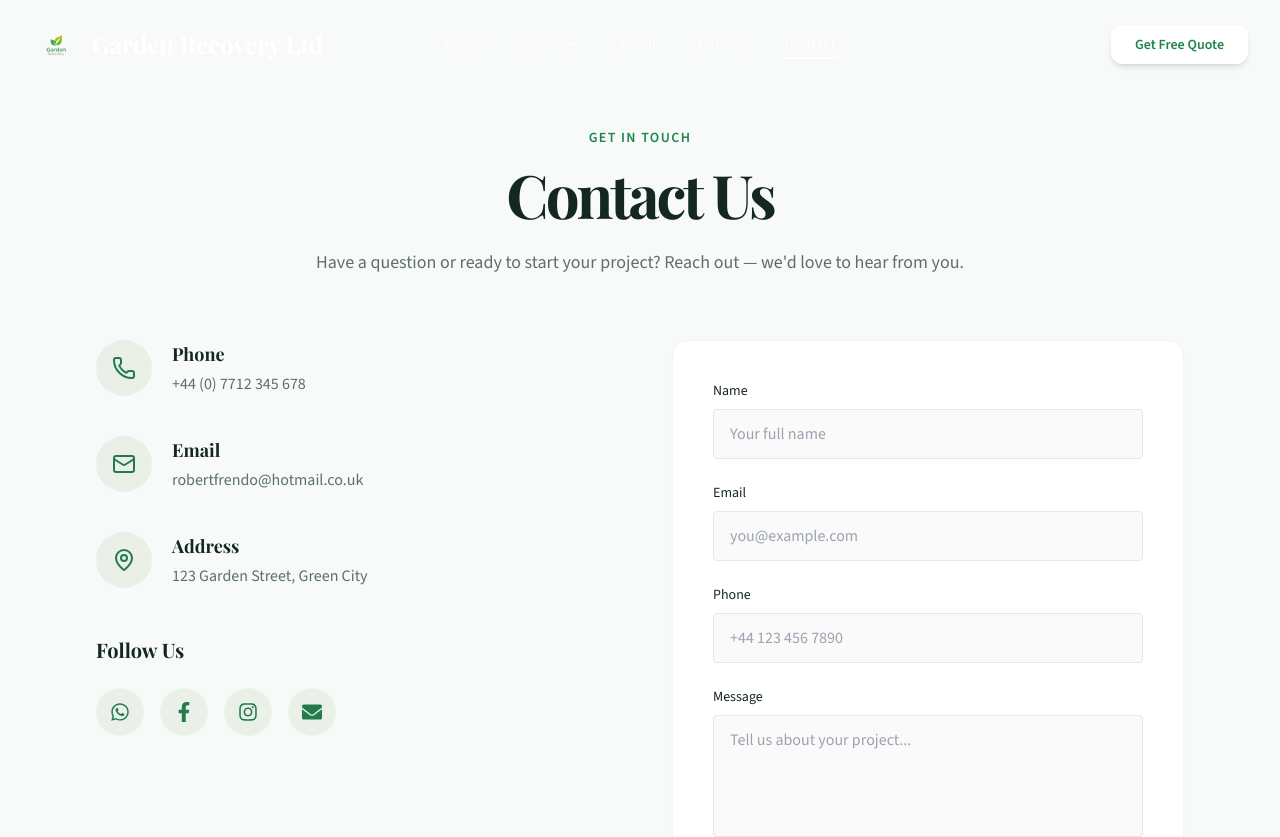
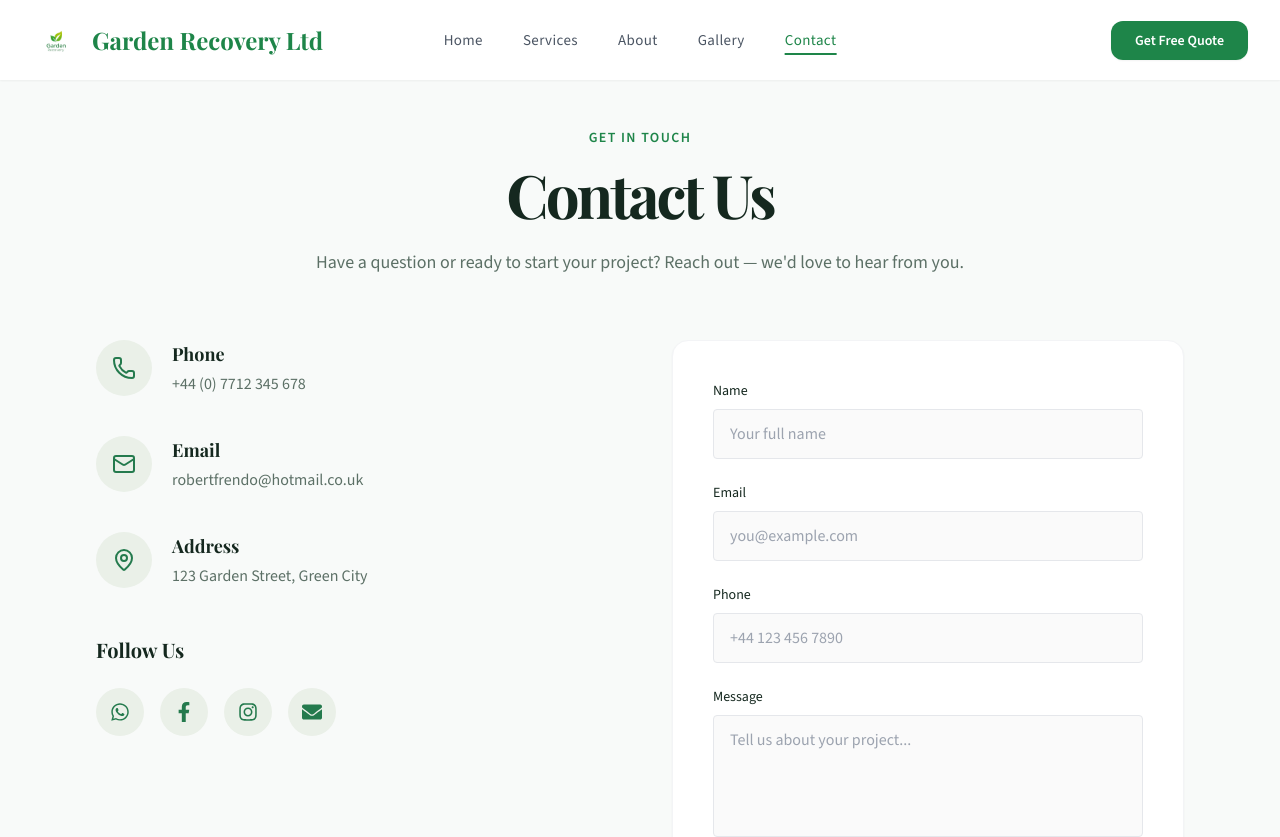
Before and after one commit to Sivakumarraj/Garden-Recovery-Ltd, a React (Vite) app in the folder client/: page /contact in a window 1280 px wide. Shown: the top 837 px of the page. Built offline with nearby package versions, Linux system fonts and the light colour scheme.

Commit message:
Update Navbar route colors, Hero typography, and VideoSection autoplay

```diff
--- a/client/src/components/common/Navbar.jsx
+++ b/client/src/components/common/Navbar.jsx
@@ -25,11 +25,14 @@ const Navbar = () => {
 
   const isActive = (path) => location.pathname === path
 
+  const isHomePage = location.pathname === '/'
+  const isDarkNav = isHomePage && !scrolled // True only on Home page at the top
+
   return (
     <nav className={`fixed w-full z-50 transition-all duration-500 ${
       scrolled
-        ? 'bg-white/80 backdrop-blur-xl border-b border-gray-100 py-3 shadow-sm'
-        : 'bg-transparent py-5'
+        ? 'bg-white/90 backdrop-blur-xl border-b border-gray-100 py-3 shadow-sm'
+        : isHomePage ? 'bg-transparent py-5' : 'bg-white/90 backdrop-blur-xl py-4 shadow-sm'
     }`}>
       <div className="container-custom">
         <div className="flex justify-between items-center relative">
@@ -37,7 +40,7 @@ const Navbar = () => {
           <Link to="/" className="flex items-center relative z-10">
             <img src="/logo.png" alt="Garden Recovery Logo" className="h-10 md:h-12 w-auto" />
             <span className={`ml-3 font-display font-bold text-xl md:text-2xl transition-colors duration-300 ${
-              scrolled ? 'text-primary' : 'text-white'
+              isDarkNav ? 'text-white' : 'text-primary'
             }`}>
               Garden Recovery Ltd
             </span>
@@ -51,14 +54,14 @@ const Navbar = () => {
                 to={link.path}
                 className={`text-[15px] font-medium tracking-wide transition-all duration-300 relative group ${
                   isActive(link.path)
-                    ? scrolled ? 'text-primary' : 'text-white'
-                    : scrolled ? 'text-gray-600 hover:text-primary' : 'text-white/80 hover:text-white'
+                    ? isDarkNav ? 'text-white' : 'text-primary'
+                    : isDarkNav ? 'text-white/80 hover:text-white' : 'text-gray-600 hover:text-primary'
                 }`}
               >
                 {link.label}
                 <span className={`absolute -bottom-1 left-0 w-0 h-0.5 transition-all duration-300 ${
                   isActive(link.path) ? 'w-full' : 'group-hover:w-full'
-                } ${scrolled ? 'bg-primary' : 'bg-white'}`}></span>
+                } ${isDarkNav ? 'bg-white' : 'bg-primary'}`}></span>
               </Link>
             ))}
           </div>
@@ -66,16 +69,16 @@ const Navbar = () => {
           {/* CTA Button - Right */}
           <div className="hidden lg:block relative z-10">
             <Link to="/contact" className={`btn-primary px-6 py-2.5 text-sm ${
-              !scrolled && 'bg-white text-primary border-none hover:bg-gray-100 shadow-md'
+              isDarkNav && 'bg-white text-primary border-none hover:bg-gray-100 shadow-md'
             }`}>
               Get Free Quote
             </Link>
           </div>
 
           <button
-            className="lg:hidden text-2xl relative z-10"
+            className="lg:hidden text-2xl relative z-10 transition-colors duration-300"
             onClick={() => setIsOpen(!isOpen)}
-            style={{ color: scrolled ? '#1E8449' : 'white' }}
+            style={{ color: isDarkNav ? 'white' : '#1E8449' }}
           >
             {isOpen ? <HiX /> : <HiMenu />}
           </button>
--- a/client/src/components/home/VideoSection.jsx
+++ b/client/src/components/home/VideoSection.jsx
@@ -1,13 +1,51 @@
-import { motion } from 'framer-motion'
+import { useRef, useEffect } from 'react'
+import { motion, useInView } from 'framer-motion'
 import SectionTitle from '../common/SectionTitle'
-import { FaPlay } from 'react-icons/fa'
+
+// Individual Video Component that handles its own Intersection Observer
+const ScrollVideo = ({ video, index }) => {
+  const videoRef = useRef(null)
+  const isInView = useInView(videoRef, { amount: 0.5 }) // Trigger when 50% visible
+
+  useEffect(() => {
+    if (videoRef.current) {
+      if (isInView) {
+        videoRef.current.play().catch(e => console.log("Autoplay prevented:", e))
+      } else {
+        videoRef.current.pause()
+      }
+    }
+  }, [isInView])
+
+  return (
+    <motion.div
+      initial={{ opacity: 0, y: 20 }}
+      whileInView={{ opacity: 1, y: 0 }}
+      viewport={{ once: true }}
+      transition={{ duration: 0.5, delay: index * 0.1 }}
+      className="relative overflow-hidden rounded-2xl shadow-sm hover:shadow-md transition-all duration-300 bg-black"
+    >
+      <div className="aspect-[16/10]">
+        <video
+          ref={videoRef}
+          src={video.src}
+          poster={video.thumbnail}
+          loop
+          muted
+          playsInline
+          className="w-full h-full object-cover opacity-90 hover:opacity-100 transition-opacity"
+        />
+      </div>
+    </motion.div>
+  )
+}
 
 const VideoSection = () => {
   const videos = [
-    { id: 1, title: 'Lawn Maintenance', thumbnail: '/images/services/lawn-care.jpg' },
-    { id: 2, title: 'Landscaping Project', thumbnail: '/images/services/landscaping.jpg' },
-    { id: 3, title: 'Tree Surgery', thumbnail: '/images/services/tree-trimming.jpg' },
-    { id: 4, title: 'Garden Design', thumbnail: '/images/gallery/img1.jpg' }
+    { id: 1, src: '/videos/vid1.mp4', thumbnail: '/images/services/lawn-care.jpg' },
+    { id: 2, src: '/videos/vid2.mp4', thumbnail: '/images/services/landscaping.jpg' },
+    { id: 3, src: '/videos/vid3.mp4', thumbnail: '/images/services/tree-trimming.jpg' },
+    { id: 4, src: '/videos/vid4.mp4', thumbnail: '/images/gallery/img1.jpg' }
   ]
 
   return (
@@ -20,22 +58,8 @@ const VideoSection = () => {
         />
 
         <div className="grid grid-cols-1 md:grid-cols-2 gap-10 mt-12">
-          {videos.map((video) => (
-            <motion.div
-              key={video.id}
-              initial={{ opacity: 0, y: 20 }}
-              whileInView={{ opacity: 1, y: 0 }}
-              viewport={{ once: true }}
-              transition={{ duration: 0.5, delay: video.id * 0.1 }}
-              className="relative cursor-pointer overflow-hidden rounded-2xl shadow-sm bg-[#eaeee3] hover:shadow-md transition-all duration-300"
-            >
-              <div className="aspect-[16/10] flex flex-col items-center justify-center">
-                <div className="w-16 h-16 bg-primary/20 rounded-full flex items-center justify-center transition-transform duration-300 hover:scale-110 mb-4">
-                  <FaPlay className="text-primary ml-1 text-xl" />
-                </div>
-                <p className="text-gray-600 font-medium text-sm">Video {video.id}</p>
-              </div>
-            </motion.div>
+          {videos.map((video, index) => (
+            <ScrollVideo key={video.id} video={video} index={index} />
           ))}
         </div>
       </div>
```
